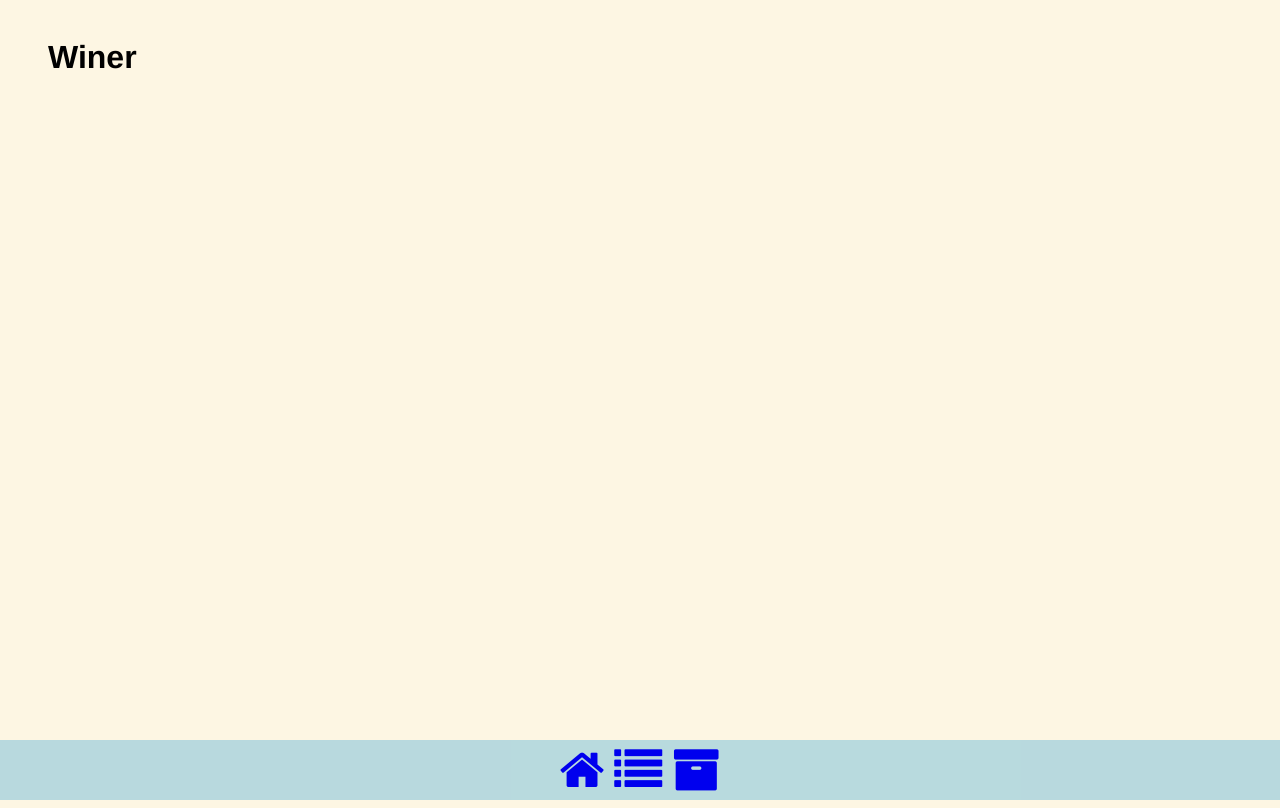
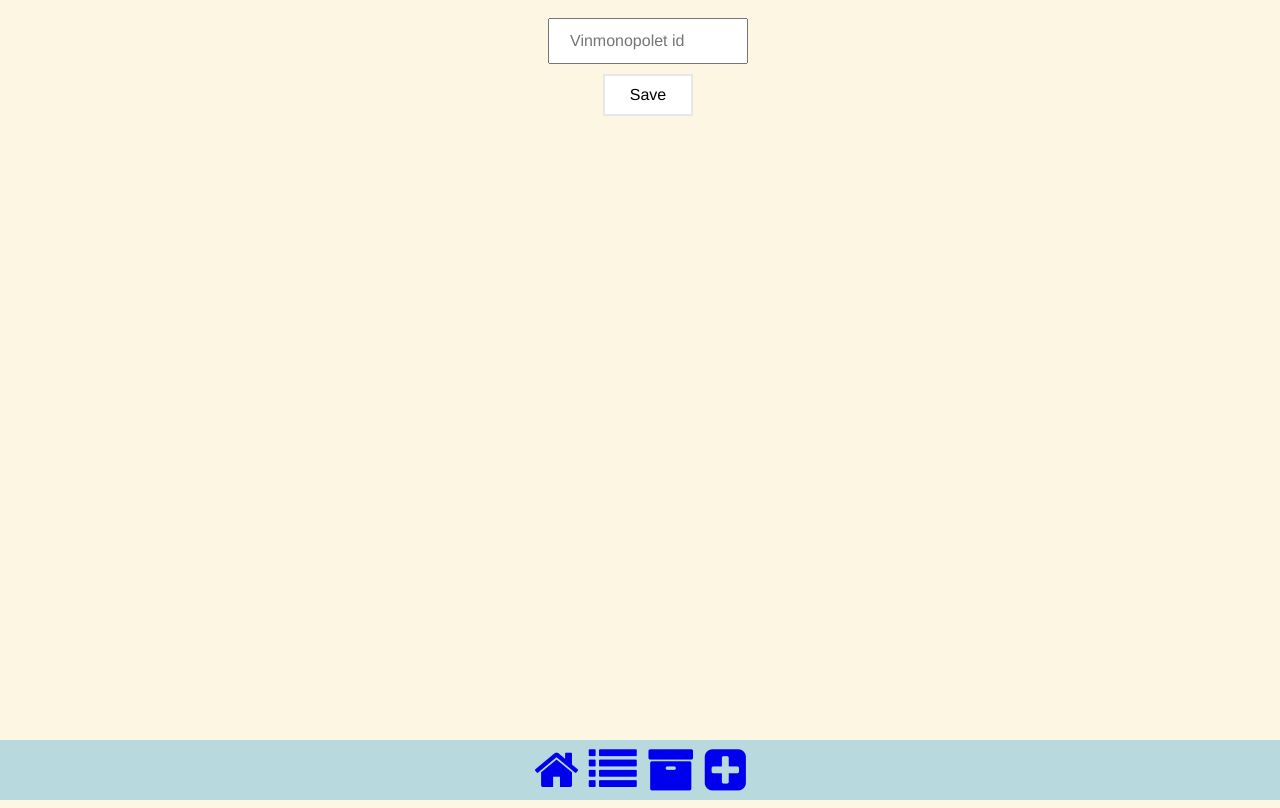
Before and after one commit to spinakr/winer, a React (Create React App) app in the folder src/app/: page /addnew in a window 1280 px wide. Built offline with nearby package versions, Linux system fonts and the light colour scheme.

Commit message:
Add form for adding new wine

```diff
--- a/src/app/src/App.css
+++ b/src/app/src/App.css
@@ -6,7 +6,7 @@
   background: #fdf6e3;
 }
 
-.AppContainer {
+.container {
   margin: 0 auto;
   height: 100%;
   padding: 10px;
--- a/src/app/src/App.js
+++ b/src/app/src/App.js
@@ -3,17 +3,18 @@
 import "./App.css";
 import WineInventory from "./containers/InventoryContainer";
 import Navigation from "./components/Navigation";
+import AddNewWineContainer from "./containers/AddNewWineContainer";
 
 class App extends Component {
   render() {
     return (
-      <div className="AppContainer">
-        <h1>Winer</h1>
+      <div className="container">
         <Router>
           <div>
             <Route exact path="/" component={WineInventory} />
             <Route exact path="/shoppinglist" component={WineInventory} />
             <Route exact path="/archive" component={WineInventory} />
+            <Route exact path="/addnew" component={AddNewWineContainer} />
             <Navigation />
           </div>
         </Router>
--- /dev/null
+++ b/src/app/src/components/AddWineForm.js
@@ -0,0 +1,58 @@
+import React, { Component } from "react";
+import "./Form.css";
+
+class AddWineForm extends Component {
+  constructor(props) {
+    super(props);
+    this.state = { vinmonopoletId: "" };
+
+    this.handleFormChanged = this.handleFormChanged.bind(this);
+    this.handleSubmitClicked = this.handleSubmitClicked.bind(this);
+  }
+
+  handleFormChanged(event) {
+    const target = event.target;
+    const value = target.type === "checkbox" ? target.checked : target.value;
+    const name = target.name;
+
+    this.setState({
+      [name]: value
+    });
+  }
+
+  handleSubmitClicked() {
+    this.props.addNewWine(this.state);
+    this.setState({ vinmonopoletId: "" });
+  }
+
+  render() {
+    if (this.props.errorMessage) {
+      return <div>Wine was not added: {this.props.errorMessage}</div>;
+    }
+
+    if (this.props.successMessage) {
+      return <div>Wine was added: {this.props.successMessage}</div>;
+    }
+
+    return (
+      <div>
+        <input
+          type="text"
+          name="vinmonopoletId"
+          className="wine-form"
+          placeholder="Vinmonopolet id"
+          onChange={this.handleFormChanged}
+          value={this.state.vinmonopoletId}
+        />
+        <button
+          className="submit-button wine-form"
+          onClick={this.handleSubmitClicked}
+        >
+          Save
+        </button>
+      </div>
+    );
+  }
+}
+
+export default AddWineForm;
--- /dev/null
+++ b/src/app/src/components/Form.css
@@ -0,0 +1,27 @@
+button, input, select, textarea {
+    font-family : inherit;
+    font-size   : 100%;
+}
+
+.wine-form {
+    display: block;
+    margin: 0 auto;
+    margin-bottom: 10px;
+}
+
+input[type=text] {
+    width: 200px;
+    padding: 12px 20px;
+    box-sizing: border-box;
+}
+
+button {
+    background-color: white;
+    color: black;
+    border: 2px solid #e7e7e7;
+
+    padding: 10px 25px;
+    text-decoration: none;
+    margin: 4px 2px;
+    cursor: pointer;
+}
--- a/src/app/src/components/Navigation.js
+++ b/src/app/src/components/Navigation.js
@@ -15,6 +15,9 @@
       <Link to="/archive">
         <i className="fa fa-archive fa-3x nav-item" />
       </Link>
+      <Link to="/addnew">
+        <i className="fa fa-plus-square fa-3x nav-item" />
+      </Link>
     </div>
   );
 };
--- /dev/null
+++ b/src/app/src/containers/AddNewWineContainer.js
@@ -0,0 +1,54 @@
+import React, { Component } from "react";
+import AddWineForm from "../components/AddWineForm";
+import wineService from "../api/wine";
+
+class AddNewWineContainer extends Component {
+  constructor(props) {
+    super(props);
+    this.addNewWine = this.addNewWine.bind(this);
+    this.state = {
+      successMessage: "",
+      errorMessage: ""
+    };
+  }
+
+  addNewWine(state) {
+    wineService
+      .post("", state)
+      .then(response => {
+        this.setState({
+          successMessage: response.data.wineName
+        });
+        setTimeout(() => {
+          this.setState({
+            successMessage: ""
+          });
+        }, 3000);
+      })
+      .catch(error => {
+        console.log(error);
+        this.setState({
+          errorMessage: "adding wine failed"
+        });
+        setTimeout(() => {
+          this.setState({
+            errorMessage: ""
+          });
+        }, 3000);
+      });
+  }
+
+  render() {
+    return (
+      <div>
+        <AddWineForm
+          addNewWine={this.addNewWine}
+          successMessage={this.state.successMessage}
+          errorMessage={this.state.errorMessage}
+        />
+      </div>
+    );
+  }
+}
+
+export default AddNewWineContainer;
```
Also changed, not shown: 1 other file (tests, documents, lock files or other folders).
